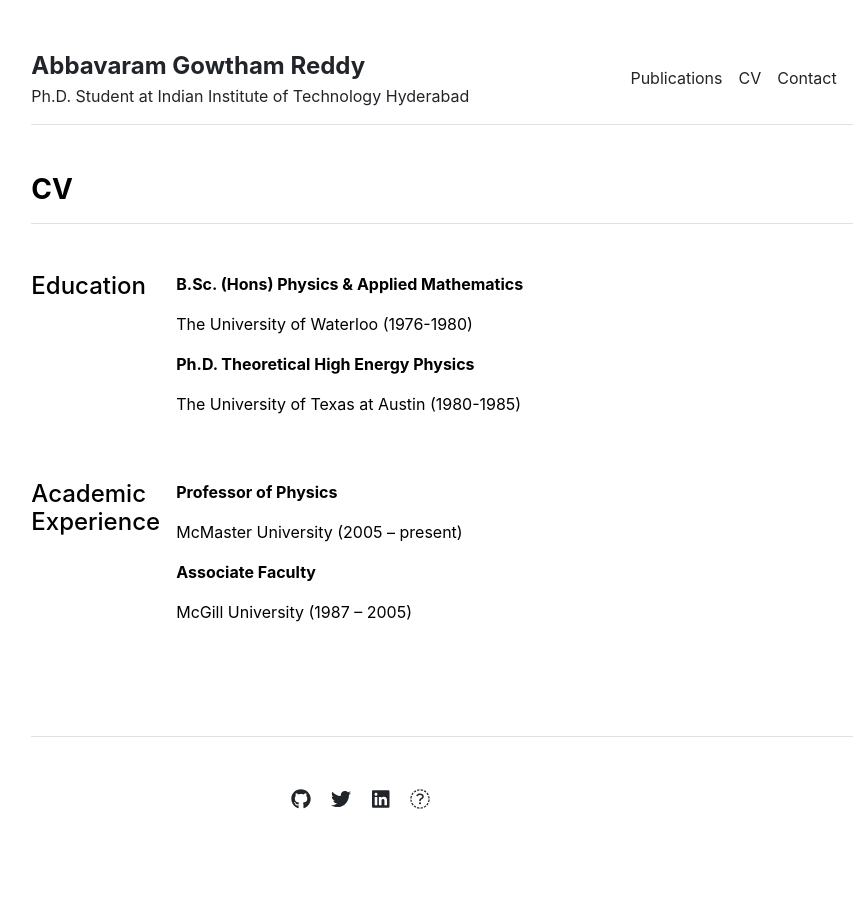
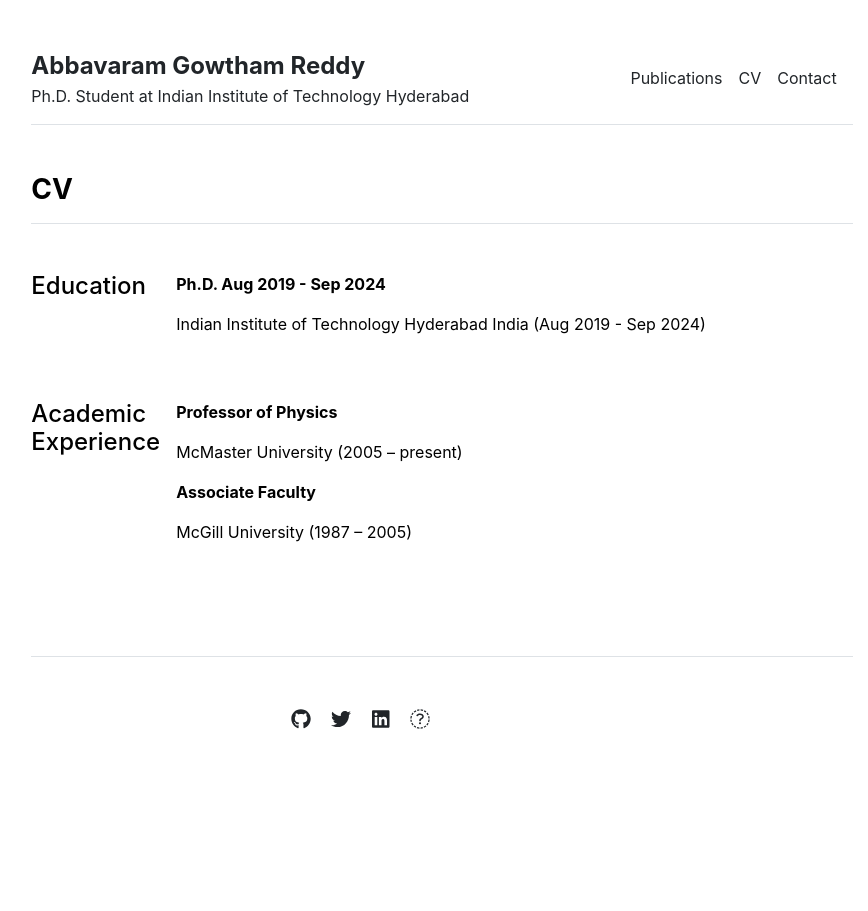
Before and after one commit to gautam0707/gautam0707.github.io, a Jekyll site: the page built from cv.md, in a window 1280 px wide. Shown: the whole page, without its empty margins (198-1066 px from the left). Built offline with Jekyll 4.4.1, drawn with Linux system fonts in a browser that asks for light colours.

Commit message:
Update education.yml

```diff
--- a/_data/cv/education.yml
+++ b/_data/cv/education.yml
@@ -1,5 +1,2 @@
-- title: 'B.Sc. (Hons) Physics & Applied Mathematics'
-  description: 'The University of Waterloo (1976-1980)'
-
-- title: 'Ph.D. Theoretical High Energy Physics'
-  description: 'The University of Texas at Austin (1980-1985)'
+- title: 'Ph.D. Aug 2019 - Sep 2024'
+  description: 'Indian Institute of Technology Hyderabad India (Aug 2019 - Sep 2024)'
```
